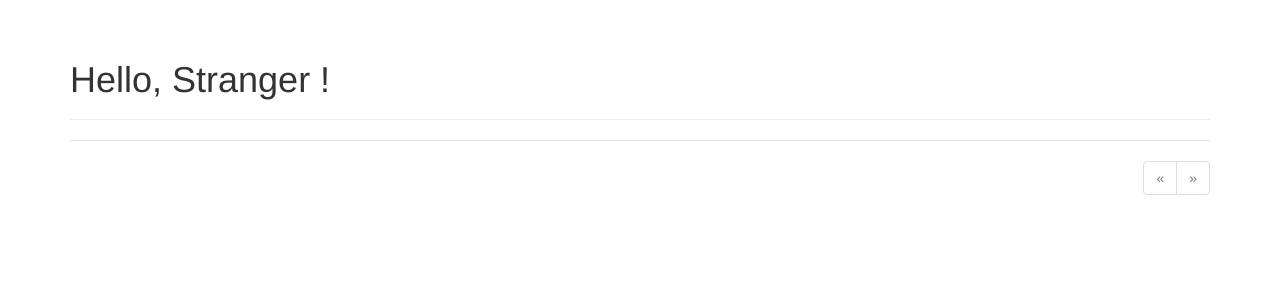
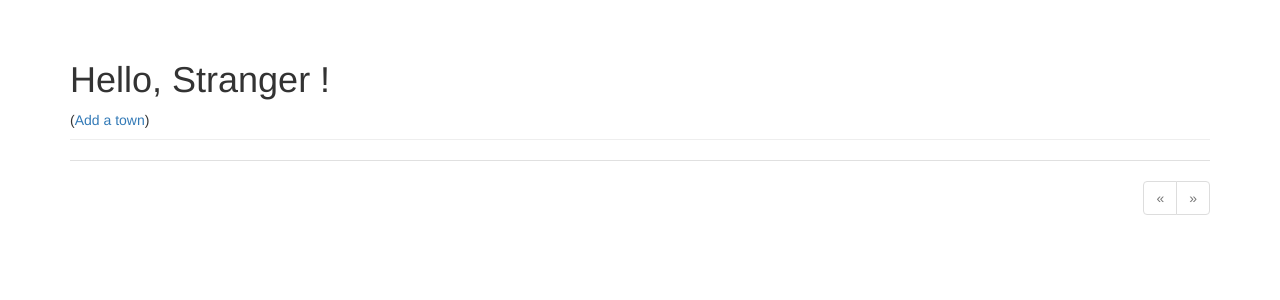
Before and after one commit to richardkhillah/levelup, a Flask app: template app/templates/index.html in a window 1280 px wide. Shown: the part 52-352 px from the top of the page. Run offline with Flask 2, Linux system fonts and the light colour scheme; the template is opened without the code that fills it: values that come from a table or form of the project are taken from there, others are empty; some libraries are stand-ins or nearby versions.

Commit message:
add basic routing from user profile to township landing

```diff
--- a/app/models/models.py
+++ b/app/models/models.py
@@ -234,6 +234,8 @@ class User(UserMixin, db.Model):
         return Post.query.join('Follow', Post.author_id == Follow.followed_id)\
                 .filter_by(Follow.follower_id == self.id)
 
+    def has_town(self):
+        return False
 
 class AnonymousUser(AnonymousUserMixin):
     def can(self, permission):
--- a/app/models/township.py
+++ b/app/models/township.py
@@ -132,7 +132,7 @@ item = {
     # 'gem': Gem
 }
 
-
+from .models import User
 class Town(db.Model):
     __tablename__ = 'town'
     id = db.Column(db.Integer, primary_key=True)
@@ -142,6 +142,7 @@ class Town(db.Model):
     population_cap = db.Column(db.Integer)
     coins = db.Column(db.Integer)
     township_cash = db.Column(db.Integer)
+    # user_id = db.Column(db.Integer, db.ForeignKey(User.id))
 
     # sources = db.relationship('Source', backref='town')
     # source_stats = db.relationship('SourceStat', backref='town')
--- a/app/templates/index.html
+++ b/app/templates/index.html
@@ -13,6 +13,11 @@
         Stranger
         {% endif %}!
     </h1>
+    {% if current_user.has_town() %}
+        (<a href="{{ url_for('township.landing') }}">Go to my town</a>)
+    {% else %}
+        (<a href="{{ url_for('township.register_town') }}">Add a town</a>)
+    {% endif %}
 </div>
 <div>
     {% if current_user.can(Permission.WRITE_ARTICLES) %}
--- a/app/templates/township/landing.html
+++ b/app/templates/township/landing.html
@@ -9,7 +9,7 @@
         <div class="landing-offset" style="background-color: green;">
             <h1>{{ town.name }}</h1>
             <p>
-                level: {{ town.level }} <br>
+                level: {{ town.level }}<br>
                 population: {{ town.population }} <br>
                 population cap: {{ town.population_cap }} <br>
                 coins: {{ town.coin }} <br>
--- a/app/township/views.py
+++ b/app/township/views.py
@@ -13,7 +13,7 @@ from ..models.township import Source, Item, Town
 @township.route('/landing')
 @admin_required
 def landing():
-    user = User.query.get(1)
+    # user = User.query.get(1)
     town = {
         'name': "Windsor",
         'level': 10,
@@ -48,7 +48,7 @@ def landing():
         #     },
         # ],
     }
-    return render_template('township/landing.html', user=user,
+    return render_template('township/landing.html', user=current_user,
         town=town, unlock=unlock)
 
 @township.route('/source/<source_name>')
```
